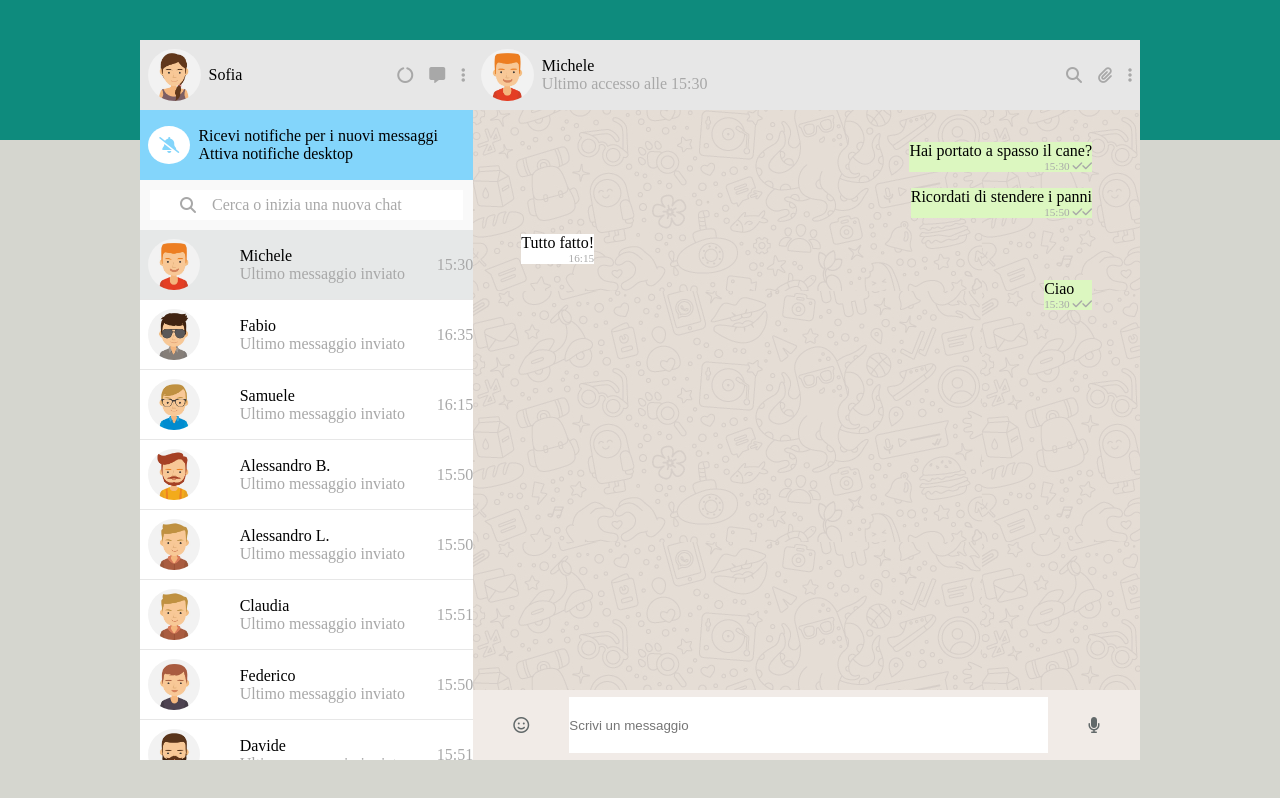
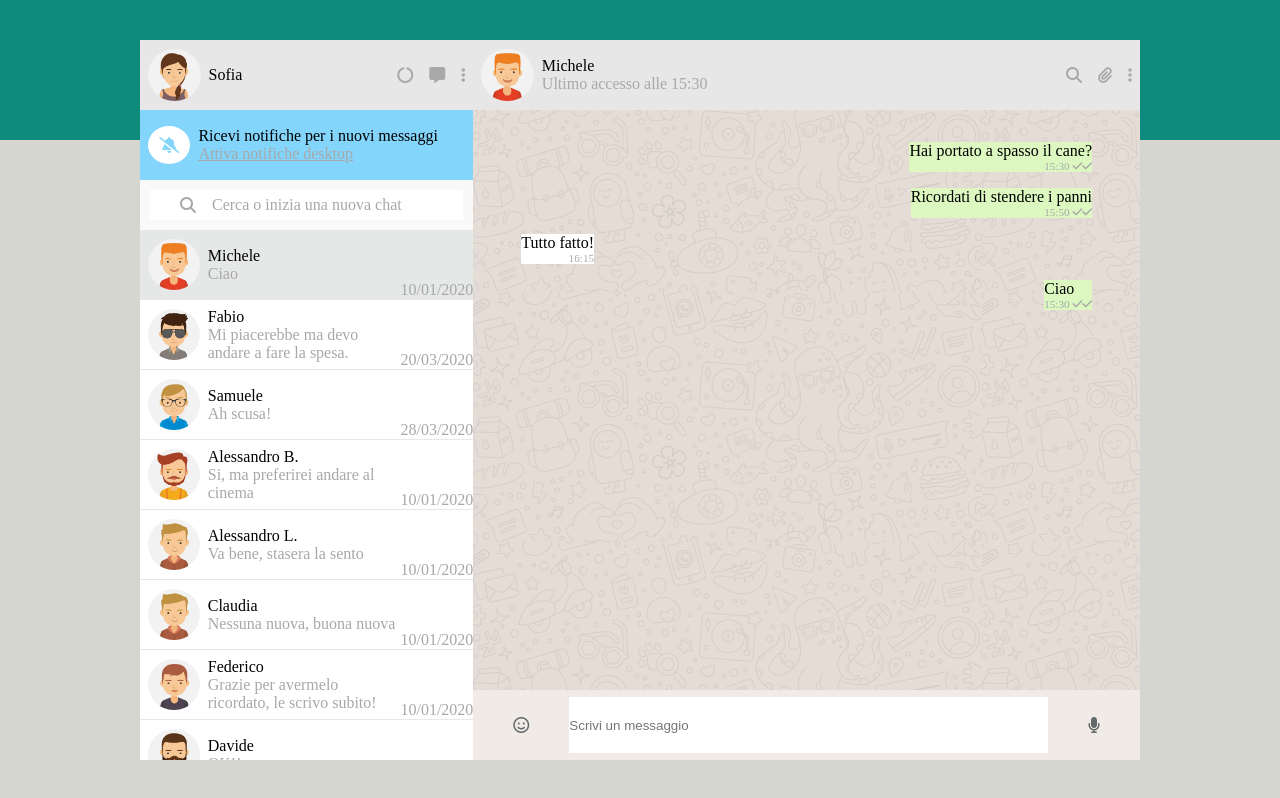
Before and after one commit to vdv-boolean/vue-boolzapp, a plain HTML site: page index.html in a window 1280 px wide. Drawn offline with nearby package versions, Linux system fonts and the light colour scheme.

Commit message:
Add better style

```diff
--- a/assets/script.js
+++ b/assets/script.js
@@ -2,6 +2,7 @@ const app = Vue.createApp({
 	data() {
 		return {
             activeIndex: 0,
+			search: '',
 			contacts: [
 				{
 					name: 'Michele',
--- a/assets/style.css
+++ b/assets/style.css
@@ -40,6 +40,14 @@ General settings
     align-items: center;
 }
 
+.flex-g {
+    flex-grow: 1;
+}
+
+.flex-as-e {
+    align-self: flex-end;
+}
+
 /* List style */
 
 li {
@@ -50,6 +58,10 @@ li {
 
 .grey-text {
     color: var(--drk-color);
+}
+
+.underline {
+    text-decoration: underline;
 }
 
 /************************************************
--- a/index.html
+++ b/index.html
@@ -42,7 +42,7 @@
                     <i class="fa-solid fa-bell-slash"></i>
                     <div>
                         <div>Ricevi notifiche per i nuovi messaggi</div>
-                        <div>Attiva notifiche desktop</div>
+                        <div class="grey-text underline">Attiva notifiche desktop</div>
                     </div>
                 </div>
                 <div class="chat-search flex-ai-c">
@@ -57,13 +57,13 @@
                         class="chat flex-sb"
                     >
                         <img :src="contact.avatar" :alt="contact.name">
-							<div class="info">
+							<div class="info flex-g">
 								<div class="name">{{ contact.name }}</div>
 								<div class="last-message grey-text">
-									Ultimo messaggio inviato
+									{{ contact.messages[contact.messages.length - 1].message }}
 								</div>
 							</div>
-							<div class="last-date grey-text">{{ contact.messages[contact.messages.length - 1].date.substring(11, 16) }}</div>
+							<div class="last-date grey-text flex-as-e">{{ contact.messages[contact.messages.length - 1].date.substring(0, 10) }}</div>
                     </li>
                 </ul>
             </div>
```
